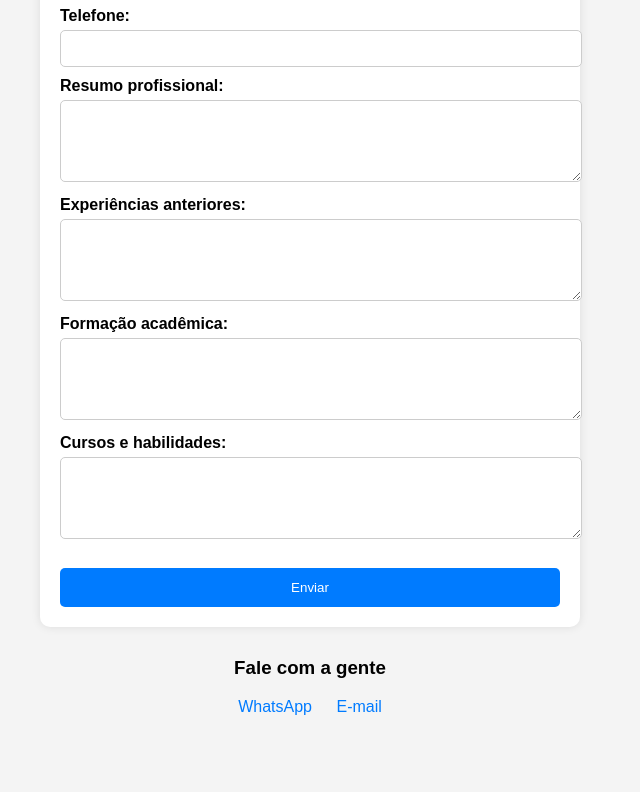
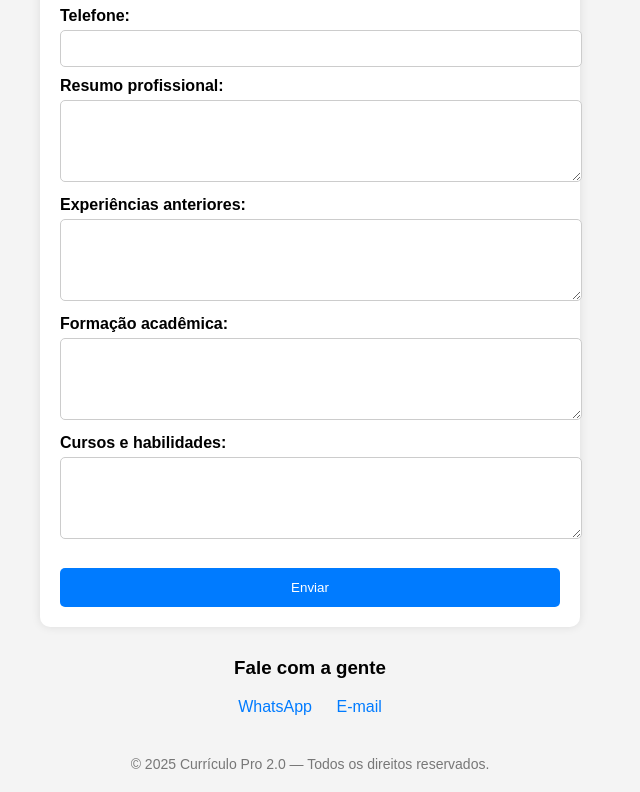
Before and after one commit to Gilb807/Curriculo-pro-2.0, a plain HTML site: page index.html in a window 1280 px wide. Shown: the part 488-1280 px from the top of the page, without its empty margins (330-970 px from the left). Before the commit the page ends 1224 px from the top, so only its background shows below. Drawn offline with Linux system fonts and the light colour scheme.

Commit message:
Update index.html

```diff
--- a/index.html
+++ b/index.html
@@ -121,6 +121,13 @@
     <a href="https://wa.me/5527996163425" target="_blank">WhatsApp</a>
     <a href="mailto:gilbertomsouza29@gmail.com">E-mail</a>
   </div>
+</divisão>
 
+  <footer style="margin-top: 40px; text-align: center; font-size: 14px; color: #777;">
+    © 2025 Currículo Pro 2.0 — Todos os direitos reservados.
+  </footer>
+
+</corpo>
+</HTML>
 </body>
 </html>
```
